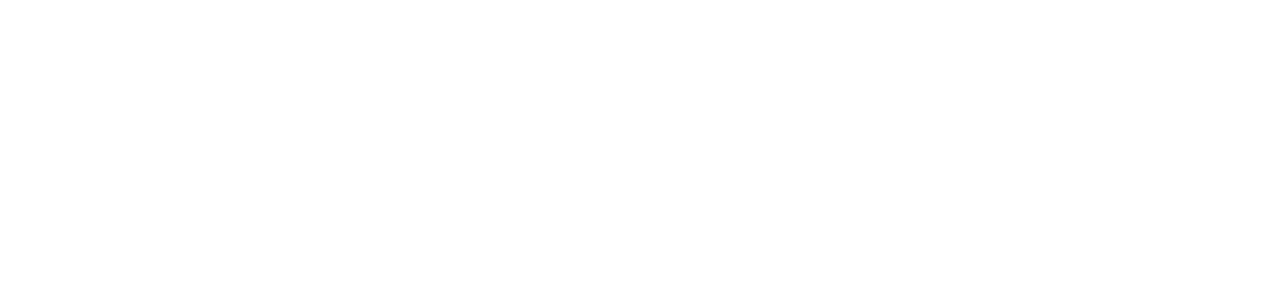
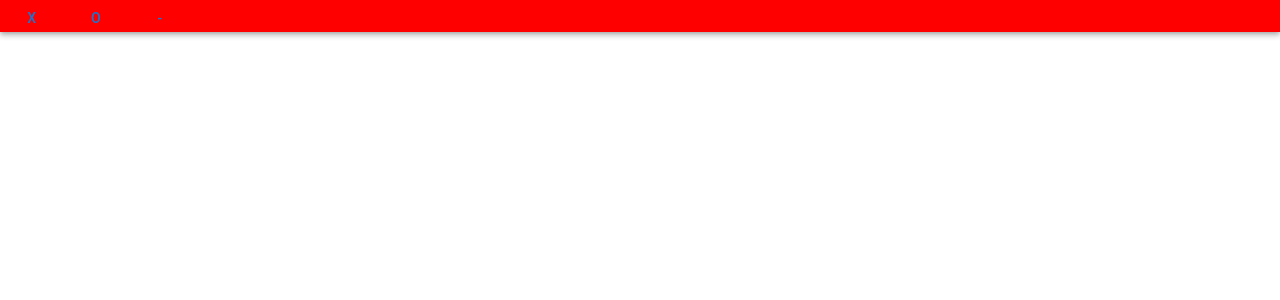
Before and after one commit to thekrasich/CRS-SF, a React (Vite) app: page / in a window 1280 px wide. Shown: the top 300 px of the page. Built offline with nearby package versions, Linux system fonts and the light colour scheme.

Commit message:
development process

```diff
--- a/package.json
+++ b/package.json
@@ -25,6 +25,7 @@
     "@electron-toolkit/utils": "^4.0.0",
     "@emotion/react": "^11.14.0",
     "@emotion/styled": "^11.14.0",
+    "@fontsource/orbitron": "^5.2.6",
     "@mui/material": "^7.1.2",
     "electron-updater": "^6.3.9"
   },
--- a/src/main/index.ts
+++ b/src/main/index.ts
@@ -9,6 +9,7 @@
     width: 900,
     height: 670,
     show: false,
+    frame: false,
     autoHideMenuBar: true,
     ...(process.platform === 'linux' ? { icon } : {}),
     webPreferences: {
--- a/src/renderer/src/App.tsx
+++ b/src/renderer/src/App.tsx
@@ -1,8 +1,11 @@
+import {TopBar} from "@renderer/components/TopBar";
+
 function App(): React.JSX.Element {
 
   return (
     <div>
-      <p></p>
+      <TopBar/>
+
     </div>
   )
 }
--- /dev/null
+++ b/src/renderer/src/components/TopBar.tsx
@@ -0,0 +1,30 @@
+import {Box, Button, CssBaseline, Paper, useTheme} from "@mui/material";
+
+export const TopBar = (): React.JSX.Element => {
+  const theme = useTheme();
+
+  // WebkitAppRegion is only valid for Electron
+  return (
+    <Paper
+      elevation={4}
+      square
+      sx={{p: 0}}
+    >
+      <Box
+        component='header'
+
+        sx={{
+          WebkitAppRegion: 'drag',
+          width: '100%',
+          height: '2rem',
+          bgcolor: 'red'
+        }}
+      >
+        <CssBaseline/>
+        <Button>x</Button>
+        <Button>o</Button>
+        <Button>-</Button>
+      </Box>
+    </Paper>
+  )
+}
--- /dev/null
+++ b/src/renderer/src/theme/DarkTheme.ts
@@ -0,0 +1,15 @@
+import {createTheme, Theme} from "@mui/material";
+
+export const darkTheme: Theme = createTheme({
+  palette: {
+    primary: {
+      main: '#000000',
+    },
+    secondary: {
+      main: '#000000',
+    }
+  },
+  typography: {
+    fontFamily: 'cursive'
+  }
+})
```
Also changed, not shown: 2 other files (tests, documents, lock files or other folders).
